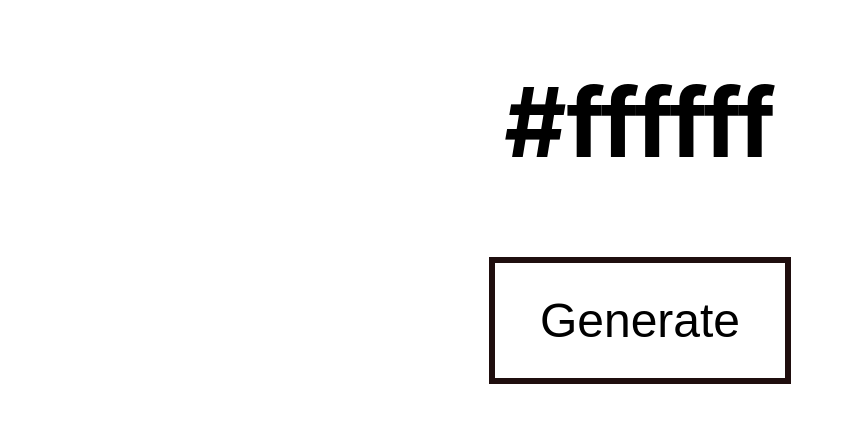
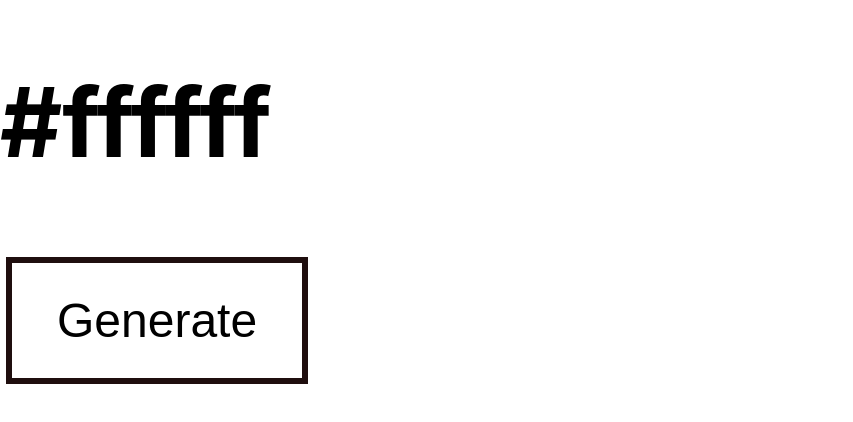
Before and after one commit to VafaeiAmir/react-random-color-generator-jan-2022, a React (Create React App) app: page / in a window 1280 px wide. Shown: the top 422 px of the page, without its empty margins (0-853 px from the left). Built offline with nearby package versions, Linux system fonts and the light colour scheme.

Commit message:
Add changes in App.js

```diff
--- a/src/App.js
+++ b/src/App.js
@@ -13,7 +13,8 @@
 
   return (
     <div
-      className="App"
+      Generated
+      color="App"
       style={{
         backgroundColor: `${hex}`,
         minHeight: '33.34vh',
```
